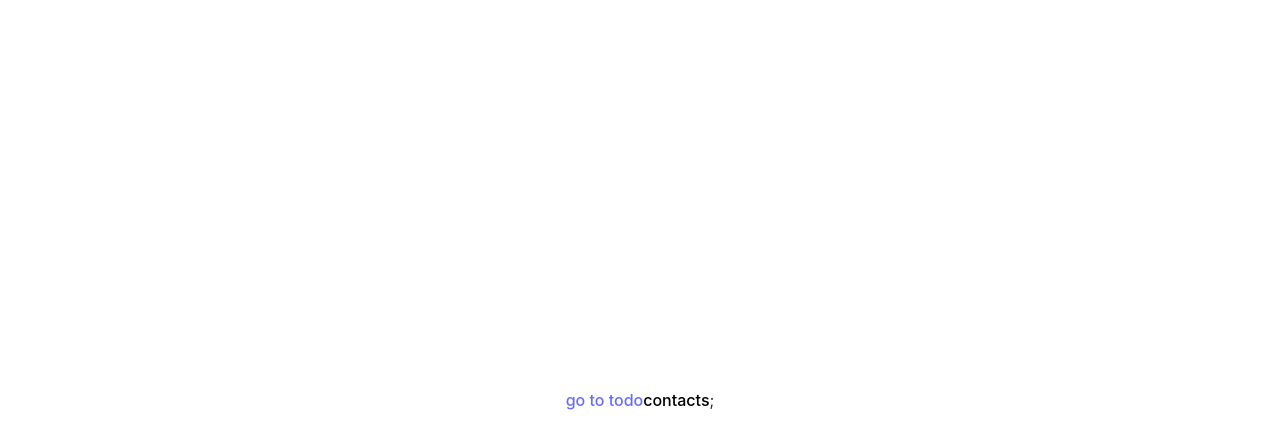
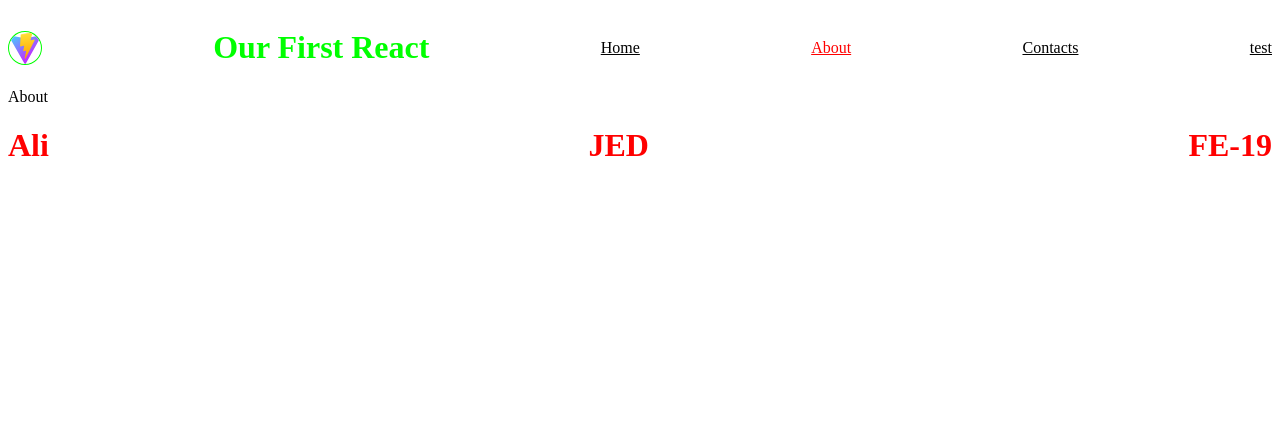
Before and after one commit to Ali-GreenHeart/first-react-fe19, a React (Vite) app: page /about in a window 1280 px wide. Before the commit this address had no page. Shown: the top 448 px of the page. Built offline with nearby package versions, Linux system fonts and the light colour scheme.

Commit message:
add whole routing

```diff
--- a/src/App.jsx
+++ b/src/App.jsx
@@ -1,5 +1,4 @@
 import React from 'react'
-import './App.css'
 import WebRouting from './routing'
 
 function App() {
--- a/src/components/Contacts/index.jsx
+++ b/src/components/Contacts/index.jsx
@@ -1,6 +1,7 @@
 import axios from "axios"
 import React, { useEffect, useState } from "react"
 import { Outlet, useParams } from "react-router"
+import PageContainer from "../PageContainer"
 
 const _url = 'https://651e64e844a3a8aa4768416c.mockapi.io/api/v0/contacts'
 
@@ -36,7 +37,7 @@ const Contacts = ({ }) => {
     }
 
     return (
-        <>
+        <PageContainer>
             <Outlet />
             <form onSubmit={onSubmit}>
                 <input type="text" value={name} onChange={setName} />
@@ -54,7 +55,7 @@ const Contacts = ({ }) => {
                     </React.Fragment>
                 })
             }
-        </>
+        </PageContainer>
     )
 }
 
--- a/src/components/Header/index.jsx
+++ b/src/components/Header/index.jsx
@@ -1,4 +1,5 @@
 // import "./index.css"
+import Navigation from "../Navigation"
 import styles from "./index.module.css"
 
 const Header = () => {
@@ -7,6 +8,7 @@ const Header = () => {
         <header className={styles.header}>
             <img className={styles.img} src="/vite.svg" alt="vite logo" />
             <h1 className={styles.header_heading}>Our First React </h1>
+            <Navigation />
         </header>
     )
 }
--- /dev/null
+++ b/src/components/Navigation/index.css
@@ -0,0 +1,3 @@
+.test {}
+
+.test1 {}
--- /dev/null
+++ b/src/components/Navigation/index.jsx
@@ -0,0 +1,31 @@
+import { NavLink } from "react-router-dom"
+
+function NavigationLink({ to, title, color }) {
+    return (
+        <NavLink
+            to={to}
+            className={({ isActive }) => isActive ? 'test' : 'test1'}
+            style={({ isActive }) => ({ color: isActive ? (color || 'red') : 'initial' })}
+        >
+            {title}
+        </NavLink>
+    )
+}
+
+const Navigation = () => {
+    return (
+        <>
+            <NavigationLink to="/" title="Home" color="blue" />
+            <NavigationLink to="/about" title="About" />
+            <NavigationLink to="/contacts" title="Contacts" />
+            <NavLink
+                to={'/test'}
+                className={({ isActive }) => isActive ? 'test' : 'test1'}
+                style={({ isActive }) => ({ color: isActive ? (color || 'red') : 'initial' })}
+            >
+                test
+            </NavLink>
+        </>
+    )
+}
+export default Navigation
--- /dev/null
+++ b/src/components/PageContainer/index.jsx
@@ -0,0 +1,13 @@
+import Footer from "../Footer"
+import Header from "../Header"
+
+const PageContainer = ({ children }) => {
+    return (
+        <>
+            <Header />
+            {children}
+            <Footer />
+        </>
+    )
+}
+export default PageContainer
--- a/src/main.jsx
+++ b/src/main.jsx
@@ -1,7 +1,6 @@
 import React from 'react'
 import ReactDOM from 'react-dom/client'
 import App from './App'
-import './index.css'
 import { BrowserRouter, Link, NavLink } from 'react-router-dom'
 
 const reactRootElement = ReactDOM.createRoot(document.getElementById('root'))
@@ -9,14 +8,6 @@ const reactRootElement = ReactDOM.createRoot(document.getElementById('root'))
 reactRootElement.render(
     <React.StrictMode>
         <BrowserRouter>
-            <Link to="/todo">go to todo</Link>
-            <NavLink
-                to="/contacts"
-                // className={({ isActive, isPending }) =>}
-                style={({ isActive }) => ({ color: isActive ? 'red' : 'initial' })}
-            >
-                contacts
-            </NavLink>;
             <App />
         </BrowserRouter>
     </React.StrictMode>
--- /dev/null
+++ b/src/pages/About/index.jsx
@@ -0,0 +1,10 @@
+import PageContainer from "../../components/PageContainer"
+
+const About = ({ }) => {
+    return (
+        <PageContainer>
+            <div>About</div>
+        </PageContainer>
+    )
+}
+export default About
--- /dev/null
+++ b/src/pages/Home/index.jsx
@@ -0,0 +1,10 @@
+import PageContainer from "../../components/PageContainer"
+
+const Home = ({ }) => {
+    return (
+        <PageContainer>
+            <div>Home</div>
+        </PageContainer>
+    )
+}
+export default Home
--- /dev/null
+++ b/src/pages/NotFound/index.jsx
@@ -0,0 +1,11 @@
+import { Link } from "react-router-dom"
+
+const NotFound = ({ }) => {
+    return (
+        <div>
+            <h1>Huhu! I think, you've been lost!</h1>
+            <Link to="/">geri don, ele bu saat bu an!</Link>
+        </div>
+    )
+}
+export default NotFound
--- a/src/routing/index.jsx
+++ b/src/routing/index.jsx
@@ -2,20 +2,23 @@ import { Route, Routes } from "react-router"
 import Contacts, { SingleContact } from "../components/Contacts"
 import ToDo from "../components/ToDo"
 import SocialNetwork from "../components/SocialNetwork"
+import Home from "../pages/Home"
+import About from "../pages/About"
+import NotFound from "../pages/NotFound"
 
 const WebRouting = () => {
     return (
         <>
             <Routes>
-                <Route path='/' element={<div>
-                    <h1>Home page</h1>
-                </div>} />
+                <Route path='/' element={<Home />} />
+                <Route path='/about' element={<About />} />
                 <Route path='/contacts' element={<Contacts />} >
                     <Route path='test' element={<div>outlet inside contacts</div>} />
                 </Route>
                 <Route path="/contacts/:id" element={<SingleContact />} />
                 <Route path='/todo' element={<ToDo />} />
                 <Route path='/social' element={<SocialNetwork />} />
+                <Route path="*" element={<NotFound />} />
             </Routes>
         </>
     )
```
